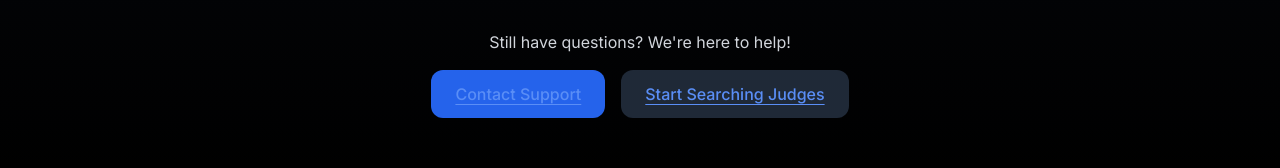
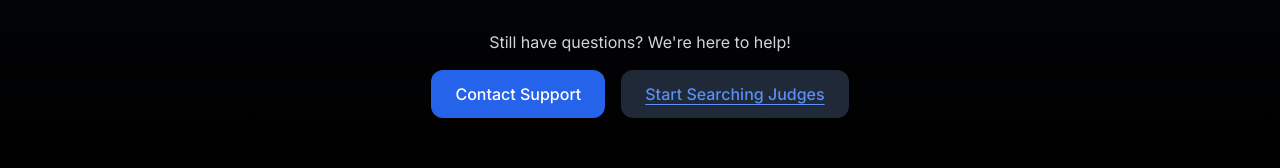
Before and after one commit to thefiredev-cloud/JudgeFinderPlatform, a Next.js app: page / in a window 1280 px wide. Shown: the part 3875-4043 px from the top of the page. Built offline with nearby package versions, Linux system fonts and the light colour scheme; no server answers.

Commit message:
FAQ CTA: add link-reset to prevent underline/anchor color

```diff
--- a/components/seo/HomepageFAQ.tsx
+++ b/components/seo/HomepageFAQ.tsx
@@ -169,7 +169,7 @@ export function HomepageFAQ() {
           <div className="flex flex-col sm:flex-row gap-4 justify-center">
             <Link
               href="/contact"
-              className="inline-flex items-center justify-center px-6 py-3 bg-blue-600 text-white rounded-lg font-medium hover:bg-blue-700 transition-colors"
+              className="link-reset inline-flex items-center justify-center px-6 py-3 bg-blue-600 text-white rounded-lg font-medium hover:bg-blue-700 transition-colors"
             >
               Contact Support
             </Link>
```
